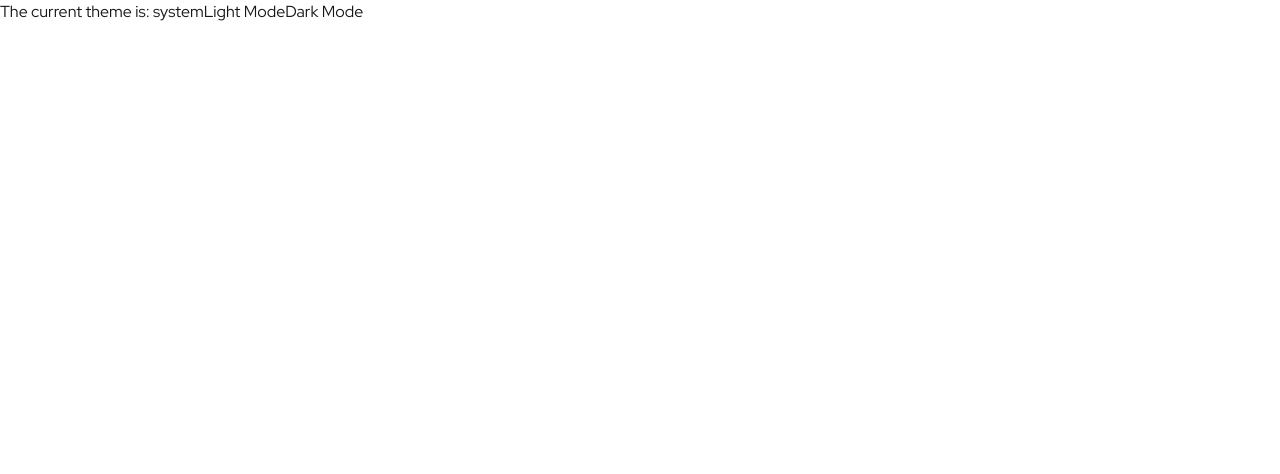
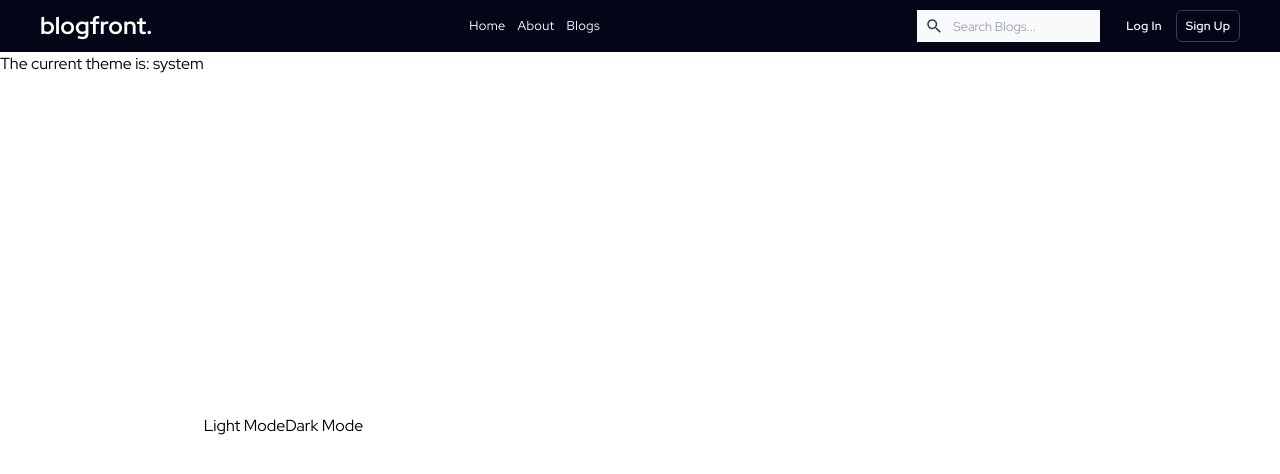
Before and after one commit to mthngns/BlogFrontend, a Next.js app: page / in a window 1280 px wide. Shown: the top 474 px of the page. Built offline with nearby package versions, Linux system fonts and the light colour scheme.

Commit message:
feat: created header template design

```diff
--- a/package.json
+++ b/package.json
@@ -14,6 +14,7 @@
     "next-themes": "^0.4.3",
     "react": "^18",
     "react-dom": "^18",
+    "react-icons": "^5.3.0",
     "react-redux": "^9.1.2",
     "redux-persist": "^6.0.0"
   },
--- a/src/app/blogList/page.tsx
+++ b/src/app/blogList/page.tsx
@@ -18,7 +18,7 @@ const BlogList = () => {
   }, []);
   if (!mounted) return null;
   return (
-    <div className={roboto.className}>
+    <div className={roboto.className+' flex h-full'}>
       The current theme is: {theme}
       <button onClick={() => setTheme('light')}>Light Mode</button>
       <button onClick={() => setTheme('dark')}>Dark Mode</button>
--- /dev/null
+++ b/src/app/components/MainLayout/MainLayout.tsx
@@ -0,0 +1,15 @@
+"use client";
+
+import React, { ReactNode } from "react";
+import Header from "@/app/features/Header/Header";
+
+const MainLayout = ({ children }: { children: ReactNode }) => {
+  return (
+    <div className={"w-screen flex flex-col min-h-screen h-screen max-h-screen bg-white dark:bg-slate-900 text-black dark:text-white"}>
+      <Header />
+      {children}
+    </div>
+  );
+};
+
+export default MainLayout;
--- /dev/null
+++ b/src/app/features/Header/Header.tsx
@@ -0,0 +1,21 @@
+import { Lexend_Peta, Montserrat, Red_Hat_Display } from 'next/font/google';
+import React from 'react'
+import NavigationList from './components/NavigationList';
+import SearchBar from './components/SearchBar';
+import AuthMenu from './components/AuthMenu';
+import MobileMenu from './components/MobileMenu';
+const Header = () => {
+  return (
+    <div className={`py-2 px-10 flex gap-x-10 items-center justify-between bg-slate-950 dark:bg-slate-950 text-white`}>
+        <h1 className={`font-bold text-2xl w-fit`}>blogfront.</h1>
+        <NavigationList/>
+        <div className='sm:flex hidden md:w-fit sm:w-full justify-end gap-x-5'>
+        <SearchBar/>
+        <AuthMenu/>
+        </div>
+        <MobileMenu/>
+    </div>
+  )
+}
+
+export default Header
--- /dev/null
+++ b/src/app/features/Header/components/AuthMenu.tsx
@@ -0,0 +1,16 @@
+import React from 'react'
+
+const AuthMenu = () => {
+  return (
+    <div className='flex w-fit text-xs gap-x-0 font-semibold tracking-wide'>
+        <button className='min-w-12'>
+            <span className=''>Log In</span>
+        </button>
+        <button className='min-w-16 border border-slate-700 dark:border-slate-600 px-2 py-1 rounded-md ml-2'>
+            <span className=''>Sign Up</span>
+        </button>
+    </div>
+  )
+}
+
+export default AuthMenu
--- /dev/null
+++ b/src/app/features/Header/components/MobileMenu.tsx
@@ -0,0 +1,12 @@
+import React from 'react'
+import { MdOutlineManageSearch } from 'react-icons/md'
+
+const MobileMenu = () => {
+  return (
+    <div className='flex sm:hidden cursor-pointer'>
+        <MdOutlineManageSearch size={30}/>
+    </div>
+  )
+}
+
+export default MobileMenu
--- /dev/null
+++ b/src/app/features/Header/components/NavigationList.tsx
@@ -0,0 +1,13 @@
+import React from "react";
+
+const NavigationList = () => {
+  return (
+    <ul className={`md:flex hidden w-fit text-sm tracking-wide gap-x-3 cursor-pointer`}>
+      <li>Home</li>
+      <li>About</li>
+      <li>Blogs</li>
+    </ul>
+  );
+};
+
+export default NavigationList;
--- /dev/null
+++ b/src/app/features/Header/components/SearchBar.tsx
@@ -0,0 +1,21 @@
+import React from 'react'
+import { CiSearch } from 'react-icons/ci'
+import { IoMdSearch } from 'react-icons/io'
+
+const SearchBar = () => {
+  return (
+
+<form className="flex sm:w-full md:w-fit">
+    <label htmlFor="blogs-search" className="mb-2 text-sm font-medium text-gray-900 sr-only dark:text-white">Search</label>
+    <div className="w-full relative h-8">
+        <div className="absolute inset-y-0 start-0 flex items-center ps-2 pointer-events-none">
+        <IoMdSearch className='text-slate-700 dark:text-slate-300' size={18}/>
+        </div>
+        <input type="blogs-search" id="blogs-search" className="block w-full h-full ps-9 text-sm text-gray-900 bg-gray-50 dark:bg-slate-900 dark:border-gray-600 dark:placeholder-gray-400 dark:text-white" placeholder="Search Blogs..." required />
+    </div>
+</form>
+
+  )
+}
+
+export default SearchBar
--- a/src/app/layout.tsx
+++ b/src/app/layout.tsx
@@ -1,10 +1,11 @@
 import type { Metadata } from "next";
-import { Inter } from "next/font/google";
+import { Inter, Red_Hat_Display } from "next/font/google";
 import "./globals.css";
 import { ReduxProvider } from "@/redux/provider";
 import { ThemeProvider } from "next-themes";
+import MainLayout from "./components/MainLayout/MainLayout";
 
-const inter = Inter({ subsets: ["latin"] });
+const theme_font = Red_Hat_Display({subsets:["latin"]});
 
 export const metadata: Metadata = {
   title: "Create Next App",
@@ -18,11 +19,11 @@ export default function RootLayout({
 }>) {
   return (
     <html lang="en" suppressHydrationWarning>
-      <body className={inter.className}>
-      <ThemeProvider attribute="class" defaultTheme="system" enableSystem>
-        <ReduxProvider>
-          {children}
-        </ReduxProvider>
+      <body className={theme_font.className}>
+        <ThemeProvider attribute="class" defaultTheme="system" enableSystem>
+          <ReduxProvider>
+            <MainLayout>{children}</MainLayout>
+          </ReduxProvider>
         </ThemeProvider>
       </body>
     </html>
--- a/tailwind.config.ts
+++ b/tailwind.config.ts
@@ -17,14 +17,21 @@ const config: Config = {
     },
     colors: {
       current: "currentColor",
-      black: colors.black,
-      white: colors.white,
-      gray: colors.gray,
-      emerald: colors.emerald,
-      indigo: colors.indigo,
-      yellow: colors.yellow,
-      red: colors.red,
+      ...colors
     },
+    fontSize: {
+      xs: "0.75rem",
+      sm: "0.800rem",
+      base: "1rem",
+      lg: "1.125rem",
+      xl: "1.25rem",
+      "2xl": "1.5rem",
+      "3xl": "1.875rem",
+      "4xl": "2.25rem",
+      "5xl": "3rem",
+      "6xl": "4rem",
+      "7xl": "5rem",
+    }
   },
   plugins: [],
 };
```
Also changed, not shown: 1 other file (tests, documents, lock files or other folders).
